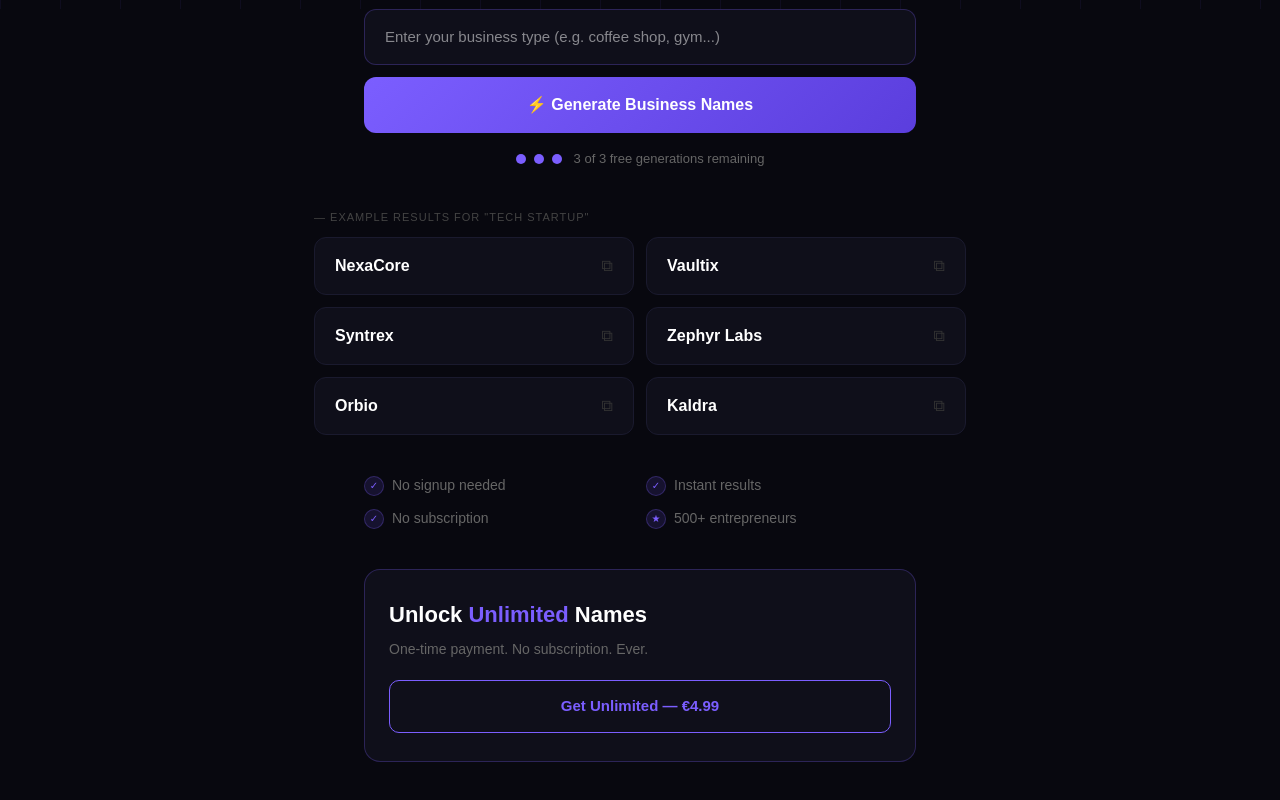
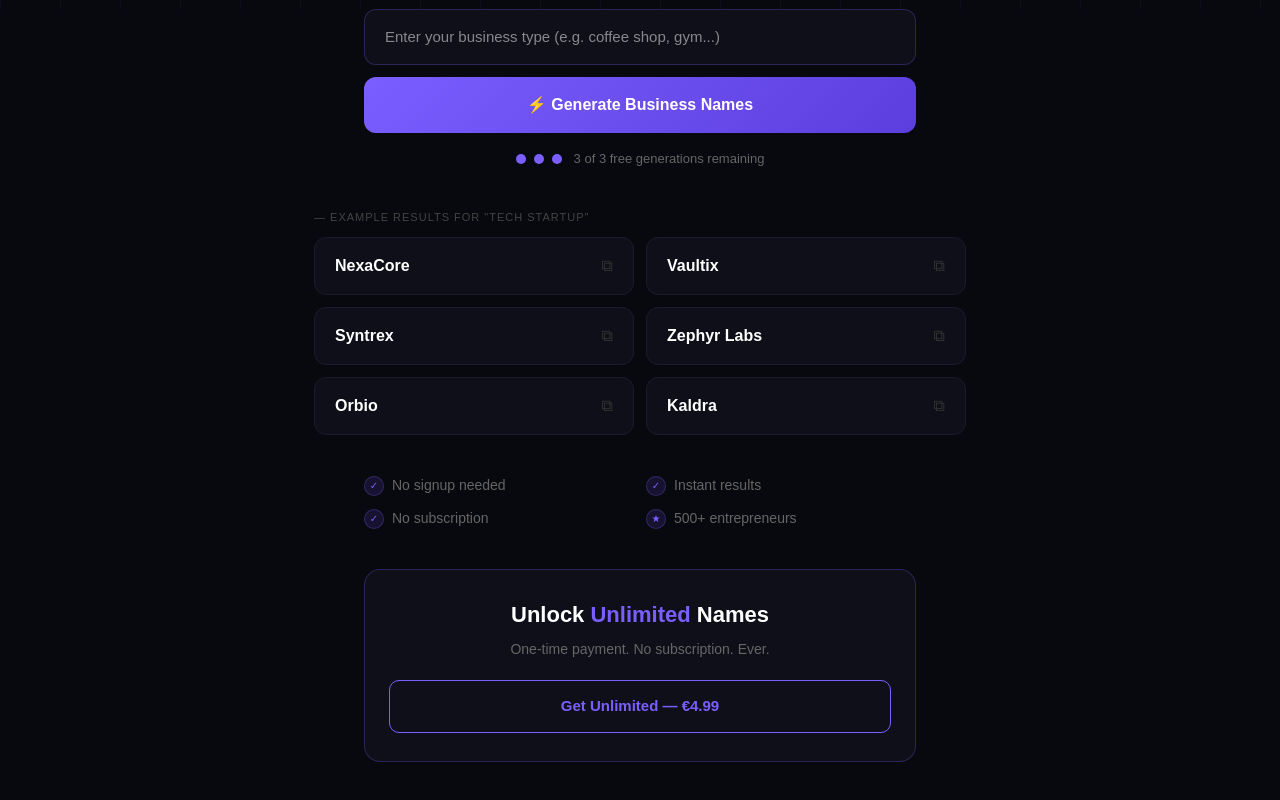
Before and after one commit to TryGenForge/genforge, a Next.js app: page / in a window 1280 px wide. Shown: the part 508-1308 px from the top of the page. Built offline with nearby package versions, Linux system fonts and the light colour scheme.

Commit message:
center upgrade card

```diff
--- a/app/page.tsx
+++ b/app/page.tsx
@@ -65,7 +65,6 @@ export default function Home() {
   return (
     <main style={{ minHeight: "100vh", background: "#08080F", color: "#fff", fontFamily: "'DM Sans', sans-serif" }}>
 
-      {/* Header */}
       <header style={{ padding: "20px 24px", display: "flex", justifyContent: "space-between", alignItems: "center" }}>
         <div style={{ fontFamily: "sans-serif", fontSize: "20px", fontWeight: 800, color: "#7B5EFF" }}>
           Gen<span style={{ color: "#fff" }}>Forge</span>
@@ -75,17 +74,13 @@ export default function Home() {
         </div>
       </header>
 
-      {/* Hero */}
       <section style={{ textAlign: "center", padding: "60px 24px 40px", position: "relative" }}>
-        {/* Grid background */}
         <div style={{
           position: "absolute", inset: 0,
           backgroundImage: "linear-gradient(#7B5EFF11 1px, transparent 1px), linear-gradient(90deg, #7B5EFF11 1px, transparent 1px)",
           backgroundSize: "60px 60px",
           pointerEvents: "none"
         }} />
-
-        {/* Badge */}
         <div style={{
           display: "inline-flex", alignItems: "center", gap: "8px",
           border: "1px solid #7B5EFF44", borderRadius: "20px",
@@ -95,7 +90,6 @@ export default function Home() {
           <span style={{ width: "6px", height: "6px", borderRadius: "50%", background: "#7B5EFF", display: "inline-block" }} />
           BUSINESS NAME GENERATOR
         </div>
-
         <h1 style={{ fontSize: "clamp(36px, 8vw, 64px)", fontWeight: 800, lineHeight: 1.1, marginBottom: "20px", position: "relative" }}>
           Generate <span style={{ color: "#7B5EFF" }}>1000+</span><br />
           Business Names<br />
@@ -107,7 +101,6 @@ export default function Home() {
         </p>
       </section>
 
-      {/* Form */}
       <section style={{ maxWidth: "600px", margin: "0 auto", padding: "0 24px 40px" }}>
         <input
           value={businessType}
@@ -121,7 +114,6 @@ export default function Home() {
             marginBottom: "12px"
           }}
         />
-
         <button
           onClick={handleGenerate}
           disabled={loading || !businessType.trim()}
@@ -134,8 +126,6 @@ export default function Home() {
         >
           {loading ? "Generating..." : "⚡ Generate Business Names"}
         </button>
-
-        {/* Dots indicator */}
         {!isPro && (
           <div style={{ display: "flex", alignItems: "center", gap: "8px", justifyContent: "center" }}>
             {[0, 1, 2].map(i => (
@@ -151,7 +141,6 @@ export default function Home() {
         )}
       </section>
 
-      {/* Results */}
       {results.length > 0 ? (
         <section style={{ maxWidth: "700px", margin: "0 auto", padding: "0 24px 40px" }}>
           <div style={{ display: "grid", gridTemplateColumns: "1fr 1fr", gap: "12px" }}>
@@ -180,7 +169,6 @@ export default function Home() {
           </div>
         </section>
       ) : (
-        /* Example results */
         <section style={{ maxWidth: "700px", margin: "0 auto", padding: "0 24px 40px" }}>
           <div style={{ color: "#444", fontSize: "11px", letterSpacing: "1px", marginBottom: "12px" }}>
             — EXAMPLE RESULTS FOR "TECH STARTUP"
@@ -200,7 +188,6 @@ export default function Home() {
         </section>
       )}
 
-      {/* Bullets */}
       <section style={{ maxWidth: "600px", margin: "0 auto", padding: "0 24px 40px" }}>
         <div style={{ display: "grid", gridTemplateColumns: "1fr 1fr", gap: "12px" }}>
           {[
@@ -224,12 +211,12 @@ export default function Home() {
         </div>
       </section>
 
-      {/* Upgrade card */}
       {!isPro && (
         <section style={{ maxWidth: "600px", margin: "0 auto", padding: "0 24px 80px" }}>
           <div style={{
             background: "#0f0f1a", border: "1px solid #7B5EFF44",
-            borderRadius: "16px", padding: "28px 24px"
+            borderRadius: "16px", padding: "28px 24px",
+            textAlign: "center"
           }}>
             <h3 style={{ fontSize: "22px", fontWeight: 800, marginBottom: "8px" }}>
               Unlock <span style={{ color: "#7B5EFF" }}>Unlimited</span> Names
@@ -252,7 +239,6 @@ export default function Home() {
         </section>
       )}
 
-      {/* Paywall Modal */}
       {showPaywall && (
         <div style={{
           position: "fixed", inset: 0, background: "rgba(0,0,0,0.85)",
```
